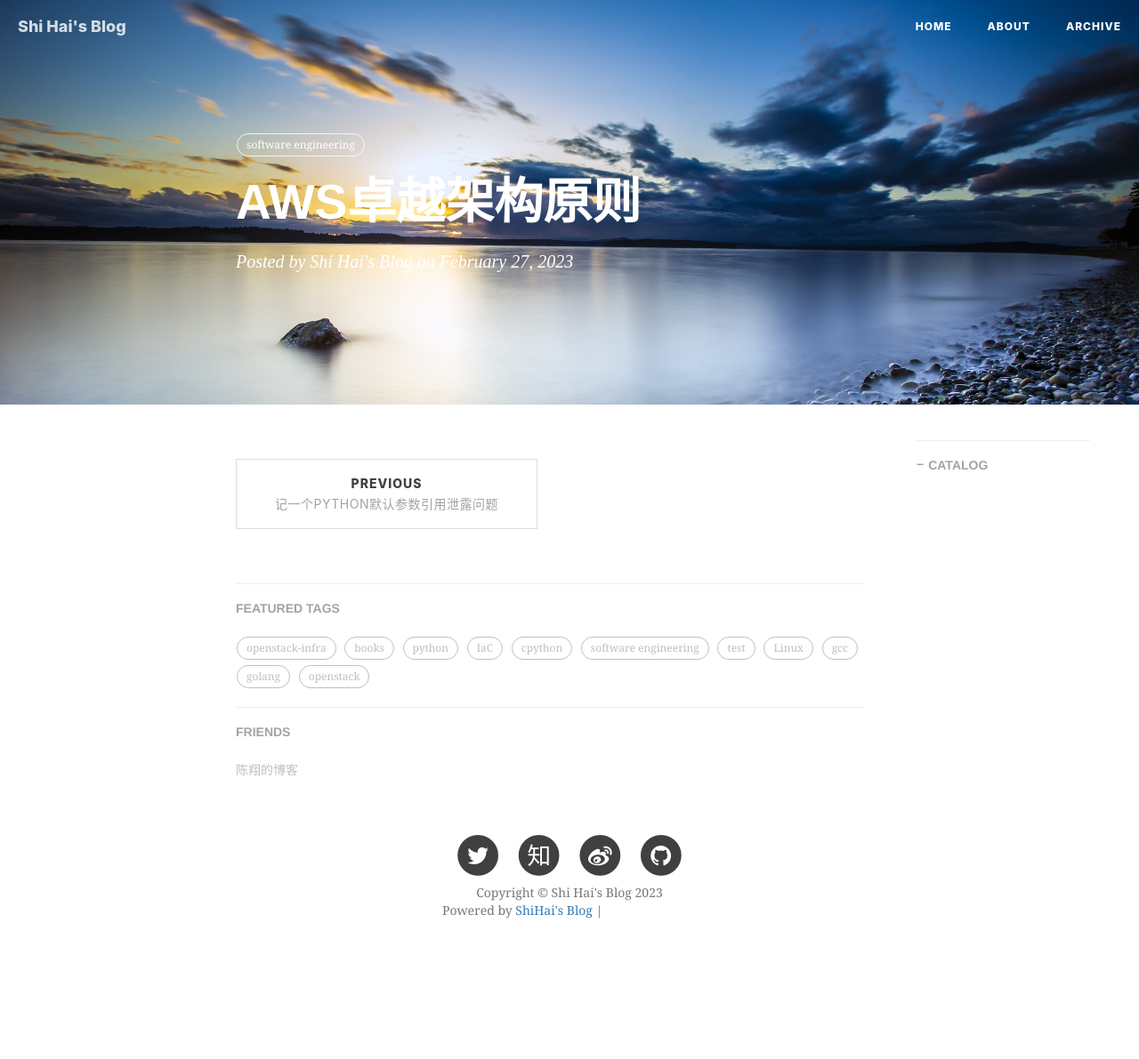
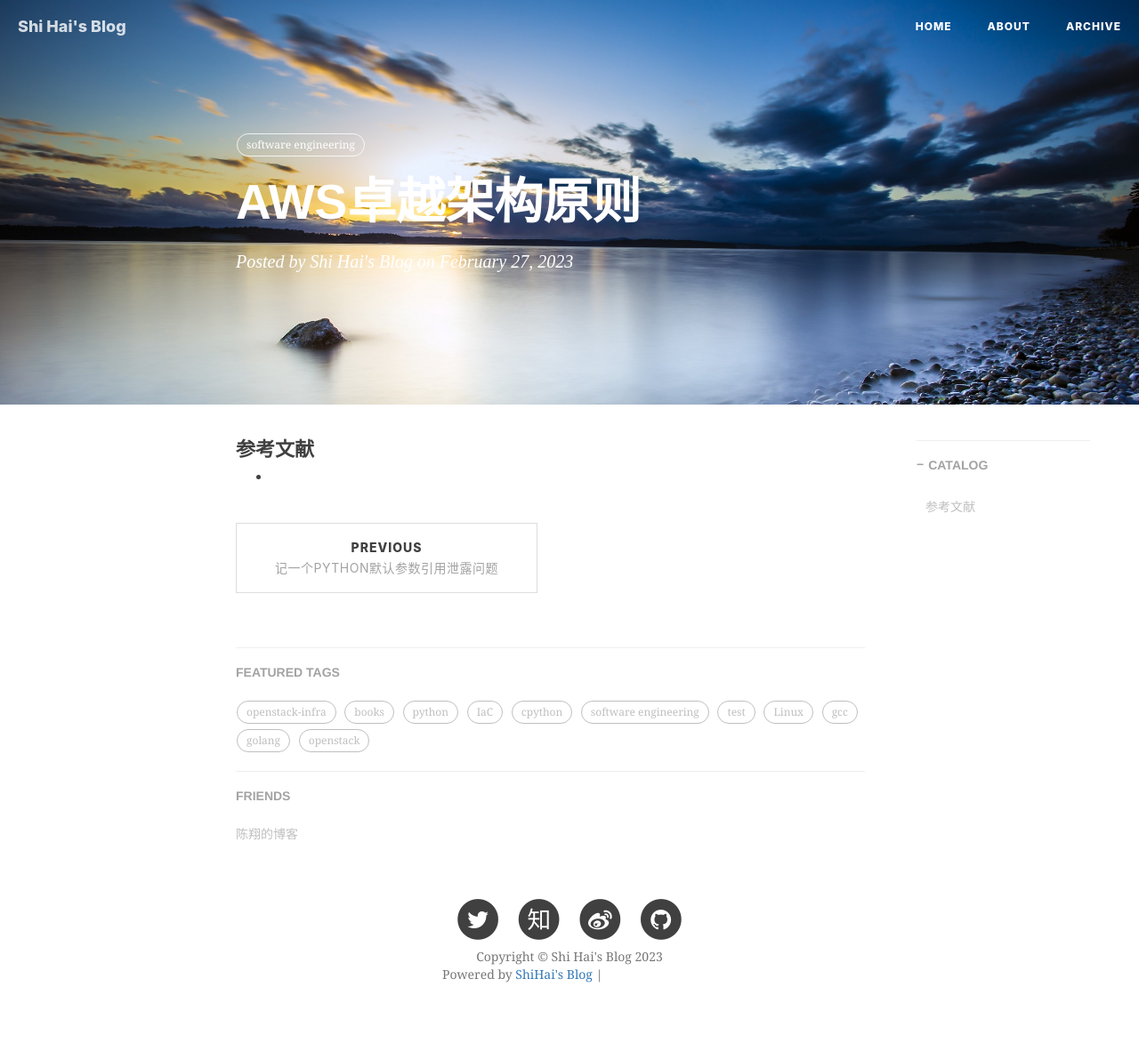
Before and after one commit to shihai1991/shihai1991.github.io, a Jekyll site: the page built from _posts/2023-02-27-AWS卓越架构原则.md, in a window 1280 px wide. Shown: the whole page at 89% size. Built offline with Jekyll 4.4.1, drawn with Linux system fonts in a browser that asks for light colours; nearby versions of some CDN libraries; comment, search, counter and statistics services are not loaded; before the commit the page ends 1119 px from its top, so only the background shows below that; grey boxes are pictures that could not be loaded.

Commit message:
Update 2023-02-27-AWS卓越架构原则.md

```diff
--- a/_posts/2023-02-27-AWS卓越架构原则.md
+++ b/_posts/2023-02-27-AWS卓越架构原则.md
@@ -8,3 +8,6 @@ tags:
   - software engineering
 time: '2023.02.27 11:33:00'
 ---
+
+# 参考文献
+- [](https://docs.aws.amazon.com/pdfs/wellarchitected/latest/userguide/wellarchitected-ug.pdf)
```
